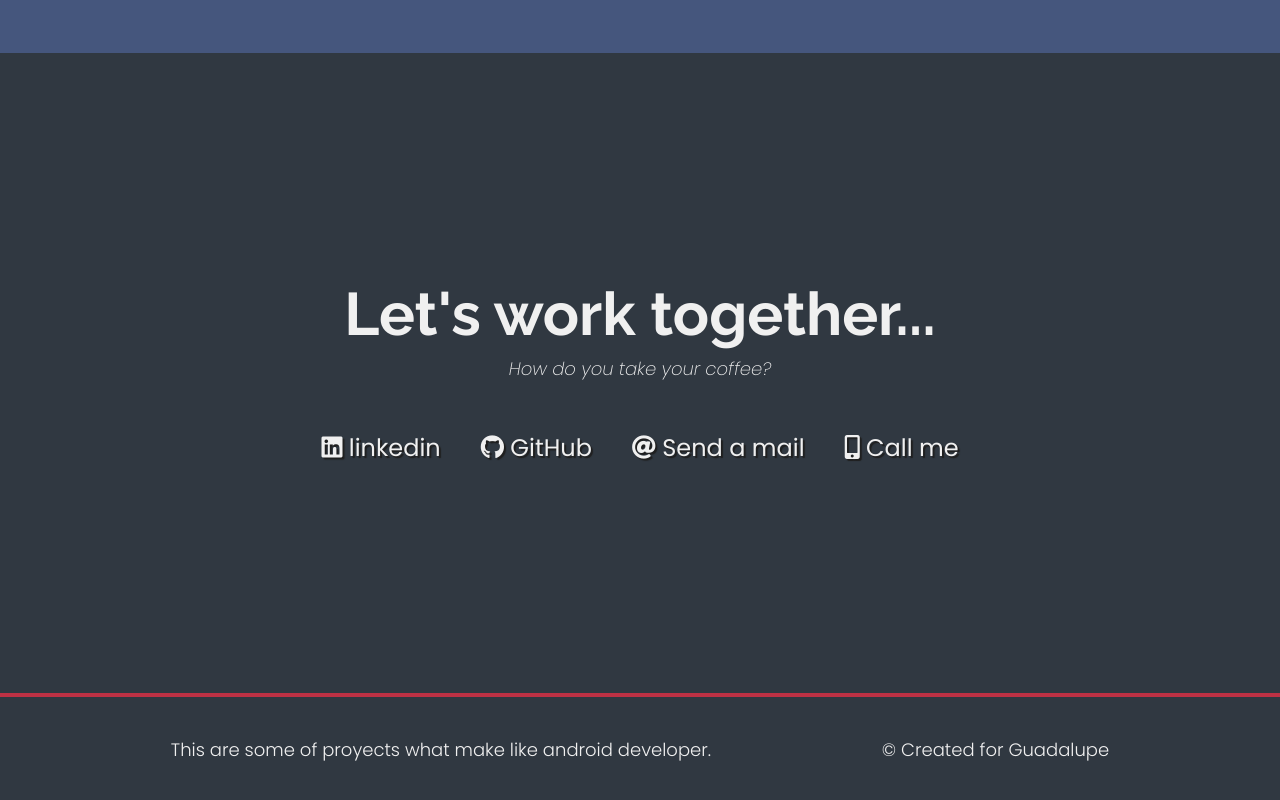
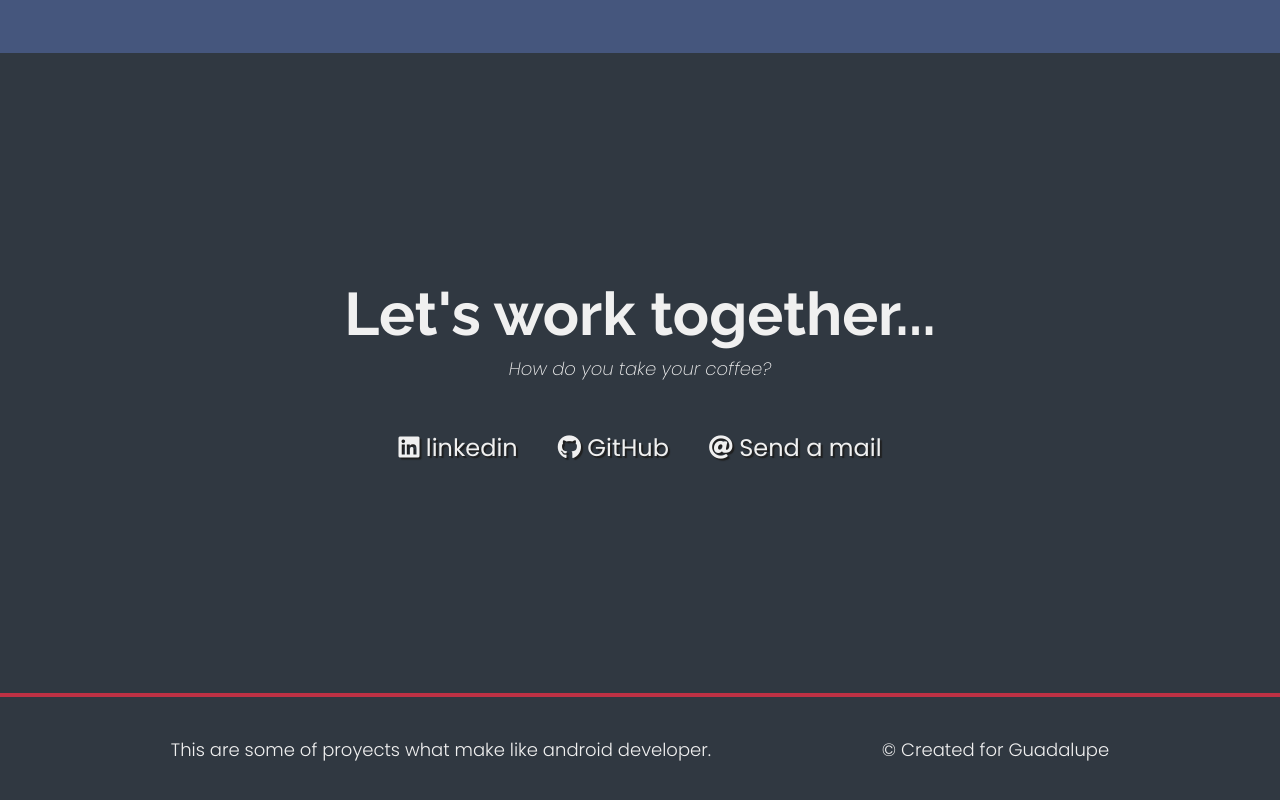
Before and after one commit to Orlandroid/orlandolopez, a plain HTML site: page index.html in a window 1280 px wide. Shown: the part 1555-2355 px from the top of the page. Drawn offline with Linux system fonts and the light colour scheme.

Commit message:
Remove number

```diff
--- a/index.html
+++ b/index.html
@@ -140,9 +140,6 @@
     <a href="mailto:lopez.orlando.gold9@gmail.com " class="btn contact-details"
       ><i class="fas fa-at"></i> Send a mail</a
     >
-    <a href="tel:496-126-7289" class="btn contact-details"
-      ><i class="fas fa-mobile-alt"></i> Call me</a
-    >
   </div>
 </section>
 
```
